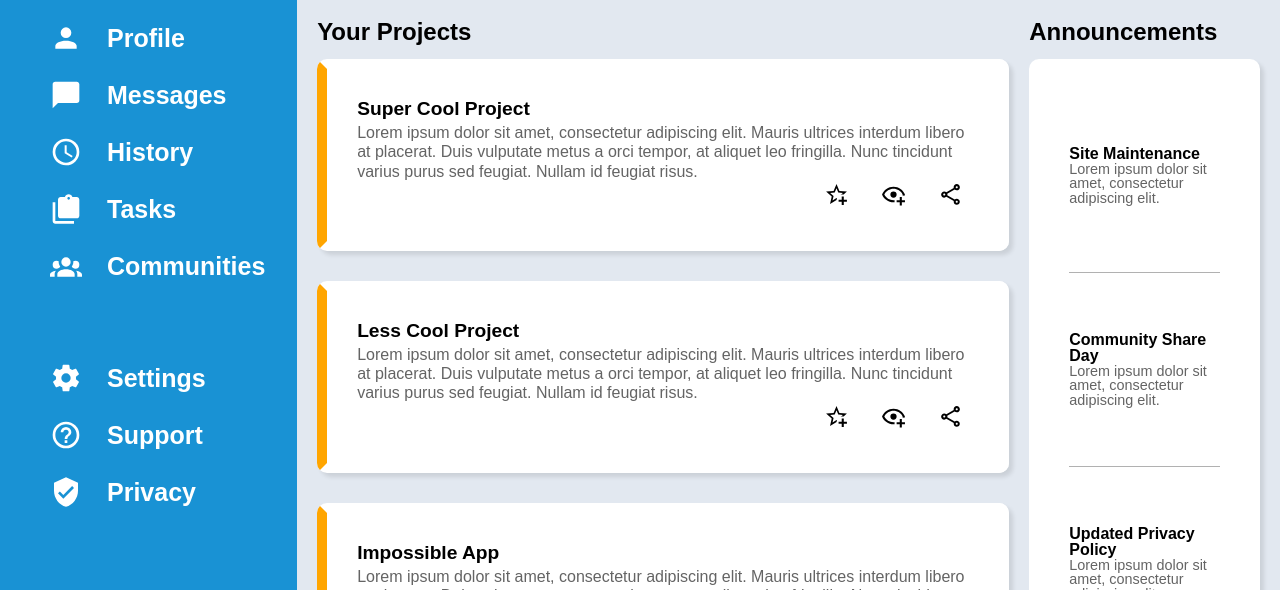
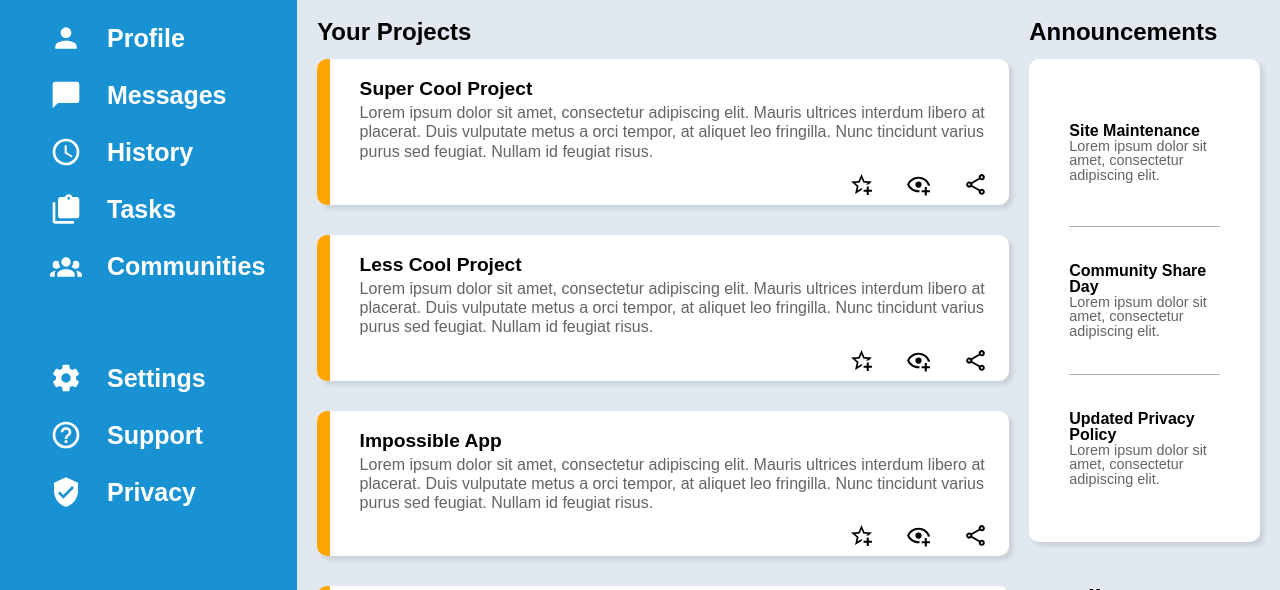
Before and after one commit to TylerMommsen/Admin-Dashboard, a plain HTML site: page index.html in a window 1280 px wide. Shown: the part 210-800 px from the top of the page. Drawn offline with Linux system fonts and the light colour scheme.

Commit message:
Added orange border styling for project cards.

```diff
--- a/index.html
+++ b/index.html
@@ -94,6 +94,7 @@
                 <h2 class="section-title" id="your-projects">Your Projects</h2>
                 <div class="projects-grid-container">
                     <div class="project-card">
+                        <div class="project-border-colour"></div>
                         <div class="name-and-description">
                             <h2 class="project-card-name">Super Cool Project</h2>
                             <p class="project-card-description">
@@ -117,6 +118,7 @@
                         </div>
                     </div>
                     <div class="project-card">
+                        <div class="project-border-colour"></div>
                         <div class="name-and-description">
                             <h2 class="project-card-name">Less Cool Project</h2>
                             <p class="project-card-description">
@@ -140,6 +142,7 @@
                         </div>
                     </div>
                     <div class="project-card">
+                        <div class="project-border-colour"></div>
                         <div class="name-and-description">
                             <h2 class="project-card-name">Impossible App</h2>
                             <p class="project-card-description">
@@ -163,6 +166,7 @@
                         </div>
                     </div>
                     <div class="project-card">
+                        <div class="project-border-colour"></div>
                         <div class="name-and-description">
                             <h2 class="project-card-name">Easy Peasy App</h2>
                             <p class="project-card-description">
@@ -186,6 +190,7 @@
                         </div>
                     </div>
                     <div class="project-card">
+                        <div class="project-border-colour"></div>
                         <div class="name-and-description">
                             <h2 class="project-card-name">Ad Blocker</h2>
                             <p class="project-card-description">
@@ -209,6 +214,7 @@
                         </div>
                     </div>
                     <div class="project-card">
+                        <div class="project-border-colour"></div>
                         <div class="name-and-description">
                             <h2 class="project-card-name">Money Maker</h2>
                             <p class="project-card-description">
--- a/style.css
+++ b/style.css
@@ -68,14 +68,12 @@ a {
 }
 
 .header {
-    /* border: 1px solid black; */
     grid-column: 2;
     display: grid;
     z-index: 1;
 }
 
 .search-section {
-    /* border: 1px solid black; */
     display: grid;
     grid-template-columns: 3fr 1fr;
     align-items: center;
@@ -172,7 +170,6 @@ a {
 }
 
 .nav {
-    /* border: 1px solid black; */
     background-color: #1992D4;
     color: white;
     grid-column: 1;
@@ -217,7 +214,6 @@ a {
 
 .main-content-body {
     background-color: #E2E8F0;
-    /* border: 1px solid black; */
     grid-column: 2 / -1;
     display: grid;
     grid-template-columns: 3fr 1fr;
@@ -236,7 +232,6 @@ a {
 }
 
 .projects {
-    /* border: 1px solid black; */
     grid-column: 1;
     grid-row: 1 / 3;
     display: flex;
@@ -245,7 +240,6 @@ a {
 
 .projects-grid-container {
     flex-grow: 1;
-    /* border: 1px solid black; */
     display: grid;
     grid-template-columns: repeat(auto-fit, minmax(350px, 1fr));
     gap: 30px;
@@ -253,14 +247,11 @@ a {
 
 .project-card {
     background-color: white;
-    /* border: 1px solid black; */
-    padding: 30px;
     border-radius: 10px;
-    display: flex;
-    flex-direction: column;
-    justify-content: space-between;
-    border: 10px solid;
-    border-color: white white white orange;
+    display: grid;
+    grid-template-columns: 1fr 20fr;
+    grid-template-rows: 3fr 1fr;
+    gap: 10px;
     overflow: hidden;
 }
 
@@ -269,6 +260,19 @@ a {
 .announcement-cards-container,
 .header {
     box-shadow: 4px 4px 4px rgba(0, 0, 0, 0.1);
+}
+
+.project-border-colour {
+    background-color: orange;
+    grid-column: 1;
+    grid-row: 1 / -1;
+    width: 40%;
+}
+
+.name-and-description {
+    grid-column: 2;
+    padding-top: 20px;
+    padding-right: 15px;
 }
 
 .project-card-name {
@@ -283,8 +287,11 @@ a {
 }
 
 .project-card-buttons {
+    grid-column: 2;
     display: flex;
     justify-content: flex-end;
+    align-items: start;
+    padding-right: 15px;
     gap: 20px;
 }
 
@@ -301,7 +308,6 @@ a {
 }
 
 .announcements {
-    /* border: 1px solid black; */
     grid-column: 2;
     grid-row: 1;
     display: flex;
@@ -310,7 +316,6 @@ a {
 
 .announcement-cards-container {
     flex-grow: 1;
-    /* border: 1px solid black; */
     background-color: white;
     border-radius: 10px;
     padding: 20px 40px 20px 40px;
@@ -341,7 +346,6 @@ a {
 }
 
 .trending {
-    /* border: 1px solid black; */
     grid-column: 2;
     grid-row: 2;
     display: flex;
@@ -354,7 +358,6 @@ a {
 
 .trending-cards-container {
     flex-grow: 1;
-    /* border: 1px solid black; */
     background-color: white;
     border-radius: 10px;
     display: flex;
```
